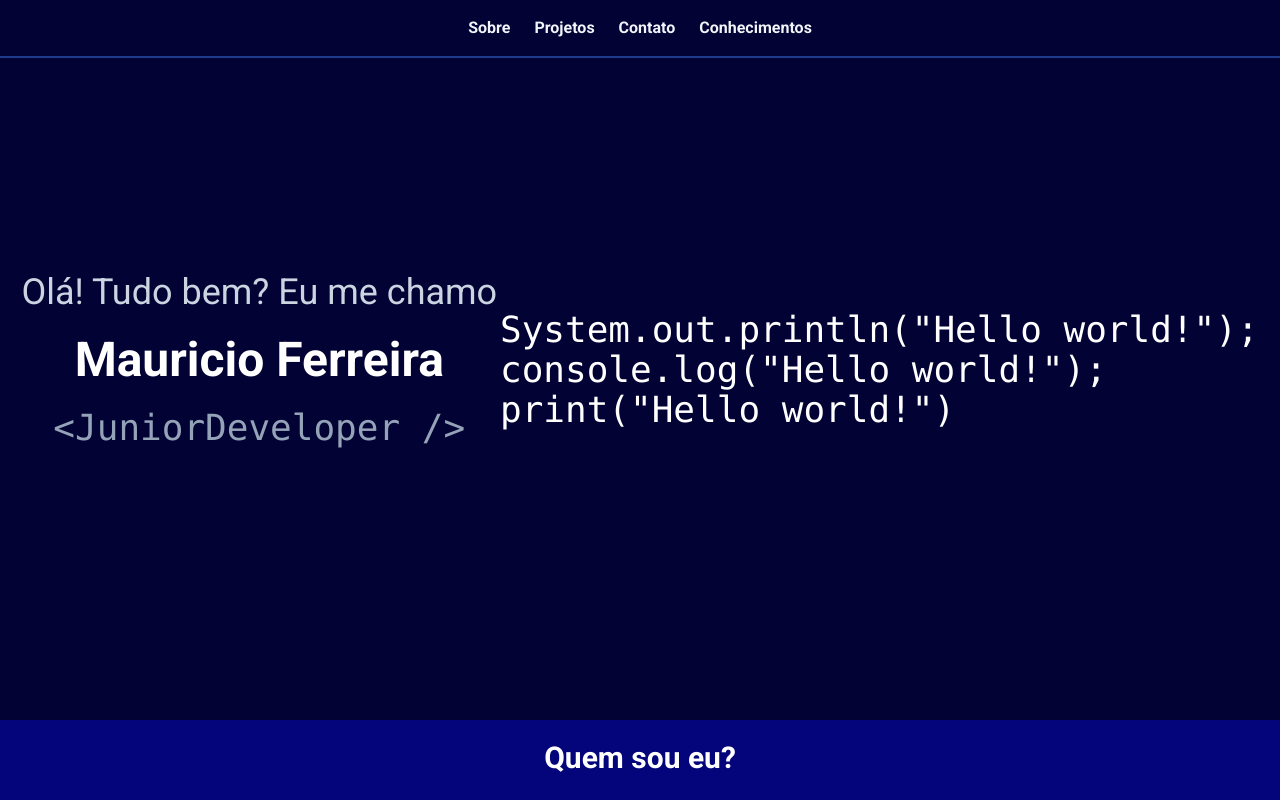
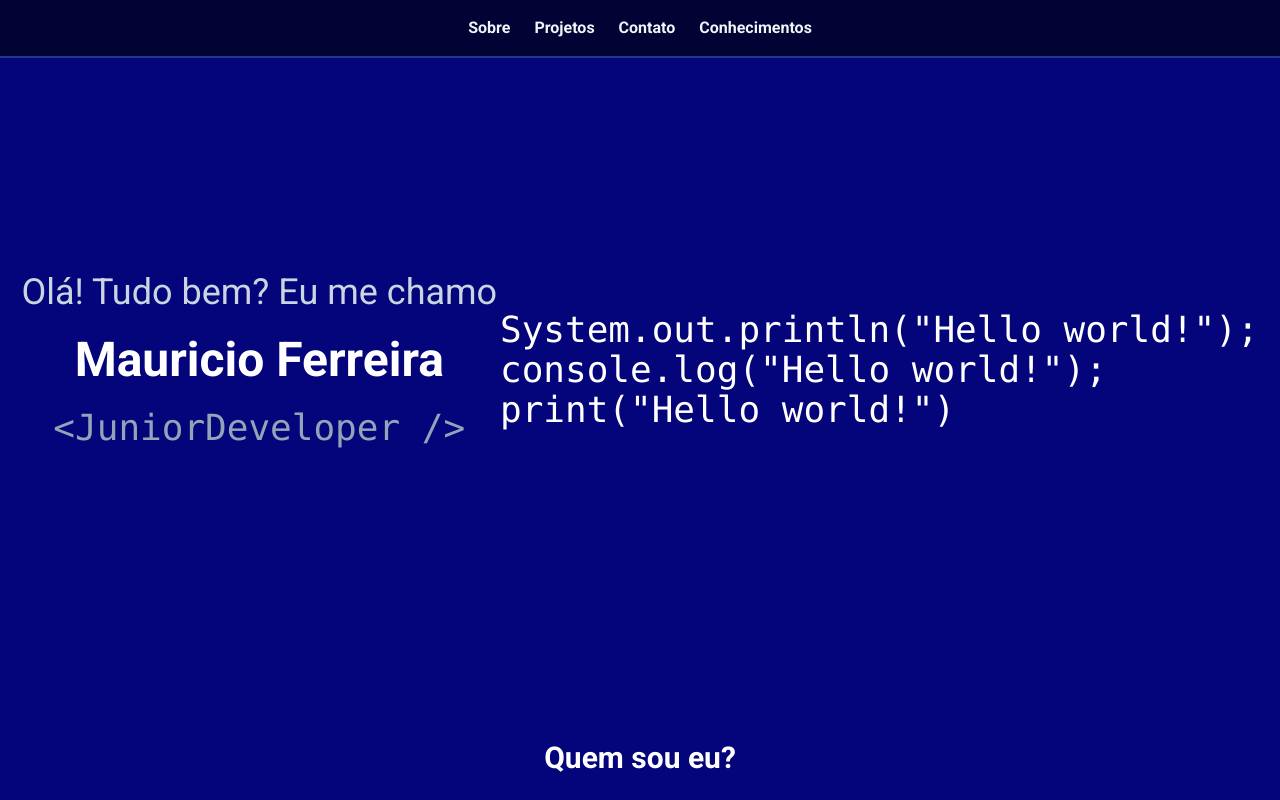
Before and after one commit to mferreiradb/portfolio, a React (Vite) app: page / in a window 1280 px wide. Shown: the top 800 px of the page. Built offline with nearby package versions, Linux system fonts and the light colour scheme.

Commit message:
Alteração de cor

```diff
--- a/src/Pages/Home/index.jsx
+++ b/src/Pages/Home/index.jsx
@@ -9,7 +9,7 @@ export default function Home() {
     return (
         <div>
             <Header />
-            <section className="bg-dark-blue-project flex flex-col fundo-home px-5 space-y-5 lg:flex-row lg:justify-around xl:flex-row xl:justify-around 2xl:flex-row 2xl:justify-around">
+            <section className="bg-light-blue-project flex flex-col fundo-home px-5 space-y-5 lg:flex-row lg:justify-around xl:flex-row xl:justify-around 2xl:flex-row 2xl:justify-around">
                 <div className="flex flex-col justify-center space-y-6 text-center my-28">
                     <p className="text-slate-300 text-2xl lg:text-4xl">Olá! Tudo bem? Eu me chamo</p>
                     <h1 className="text-white text-3xl font-bold lg:text-5xl">Mauricio Ferreira</h1>
```
